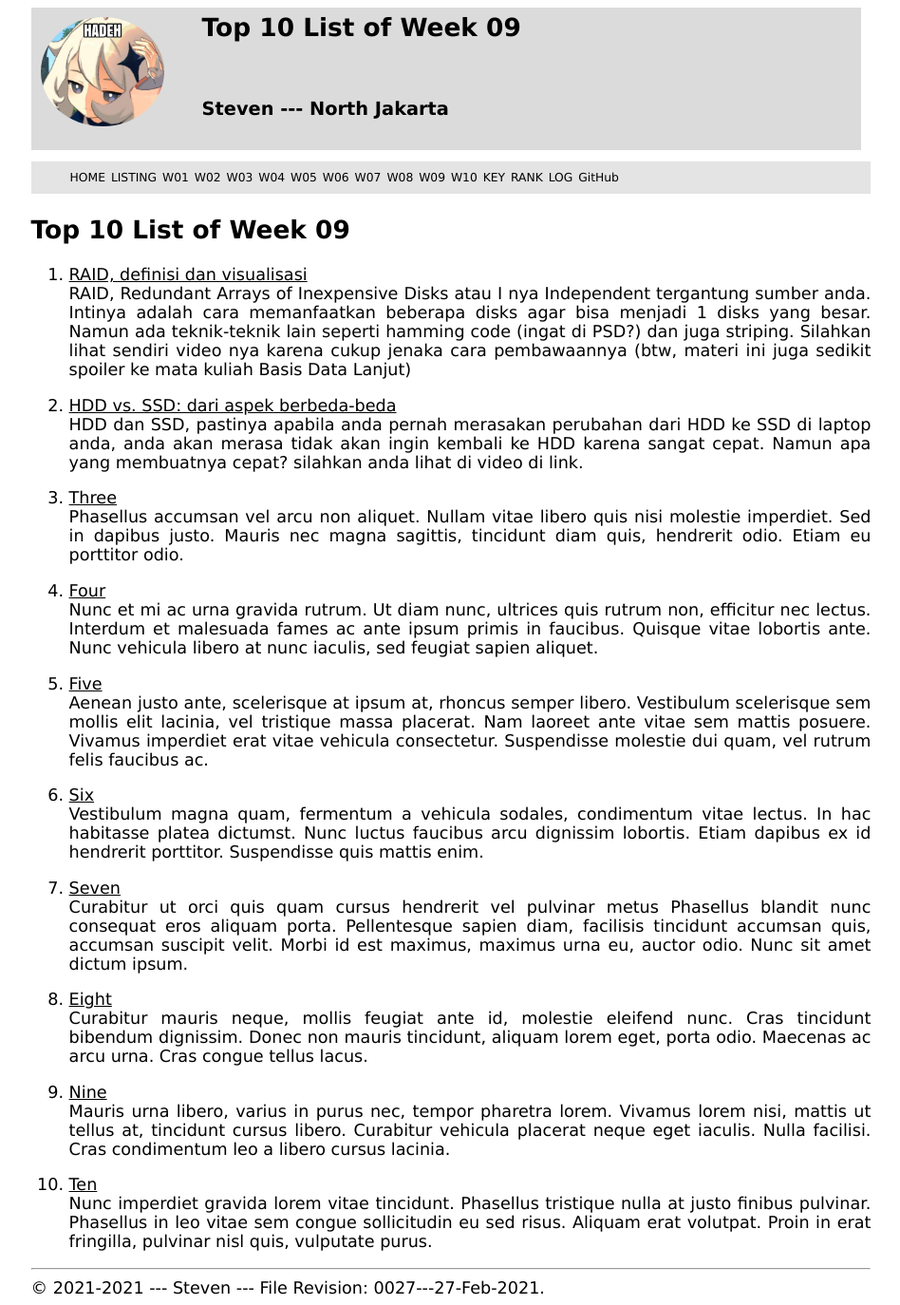
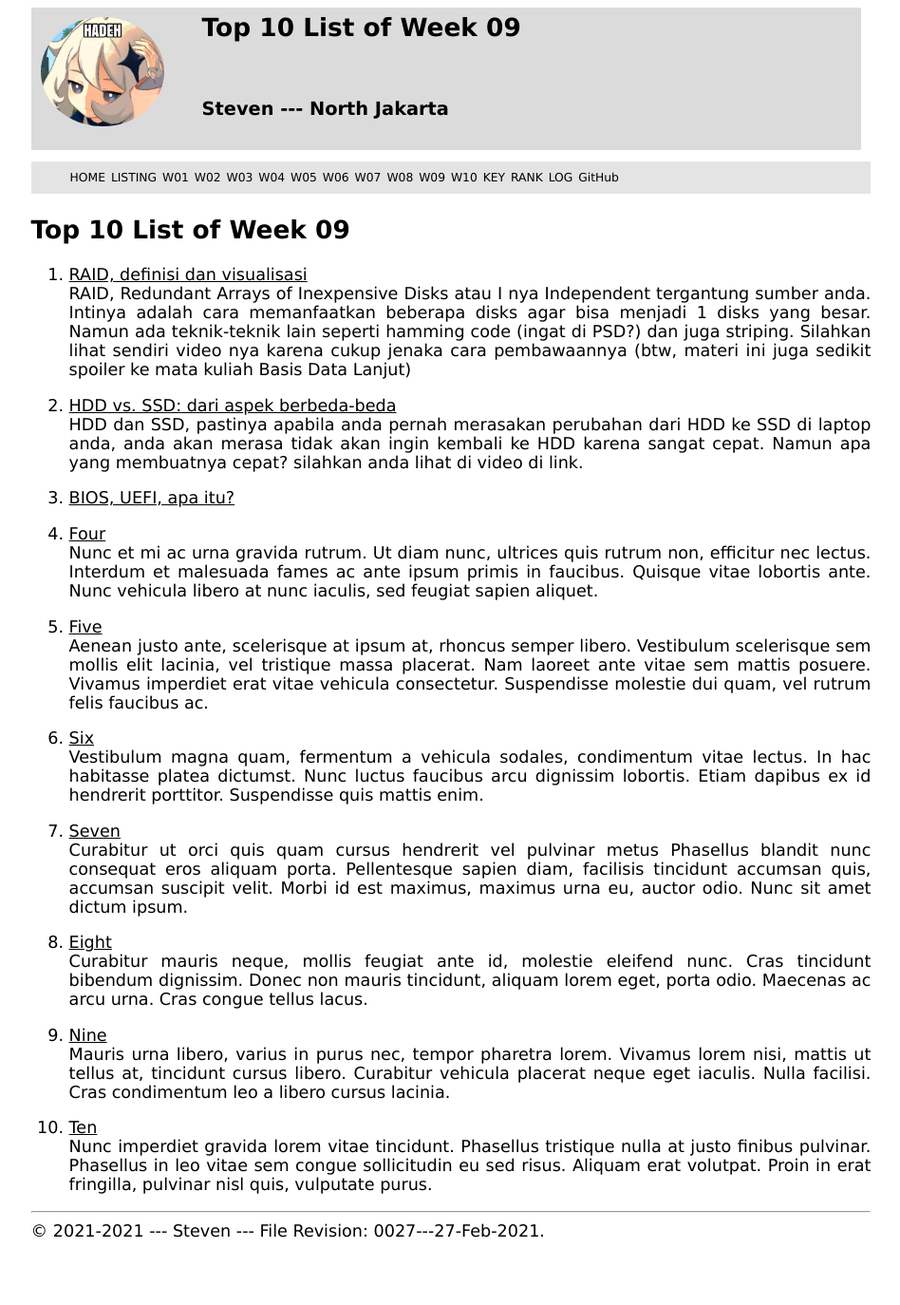
Before and after one commit to stevensim226/os211, a Jekyll site: the page built from w09.md, in a window 1280 px wide. Shown: the whole page at 95% size, without its empty margins (165-1113 px from the left). Built offline with Jekyll 4.4.1, drawn with Linux system fonts in a browser that asks for light colours; our own code applies the rules of GitHub Pages for plain Markdown files; after the commit the page ends 1314 px from its top, so only the background shows below that.

Commit message:
OS211 stevensim226

```diff
--- a/w09.md
+++ b/w09.md
@@ -11,12 +11,8 @@ RAID, Redundant Arrays of Inexpensive Disks atau I nya Independent tergantung su
 2. [HDD vs. SSD: dari aspek berbeda-beda](https://www.youtube.com/watch?v=2BN-MjDEMwk)<br>
 HDD dan SSD, pastinya apabila anda pernah merasakan perubahan dari HDD ke SSD di laptop anda, anda akan merasa tidak akan ingin kembali ke HDD karena sangat cepat. Namun apa yang membuatnya cepat? silahkan anda lihat di video di link.
 
-3. [Three](https://en.wikipedia.org/wiki/3)<br>
-Phasellus accumsan vel arcu non aliquet.
-Nullam vitae libero quis nisi molestie imperdiet.
-Sed in dapibus justo.
-Mauris nec magna sagittis, tincidunt diam quis, hendrerit odio.
-Etiam eu porttitor odio.
+3. [BIOS, UEFI, apa itu?](https://www.youtube.com/watch?v=zIYkol851dU)<br>
+
 
 4. [Four](https://en.wikipedia.org/wiki/4)<br>
 Nunc et mi ac urna gravida rutrum.
```
